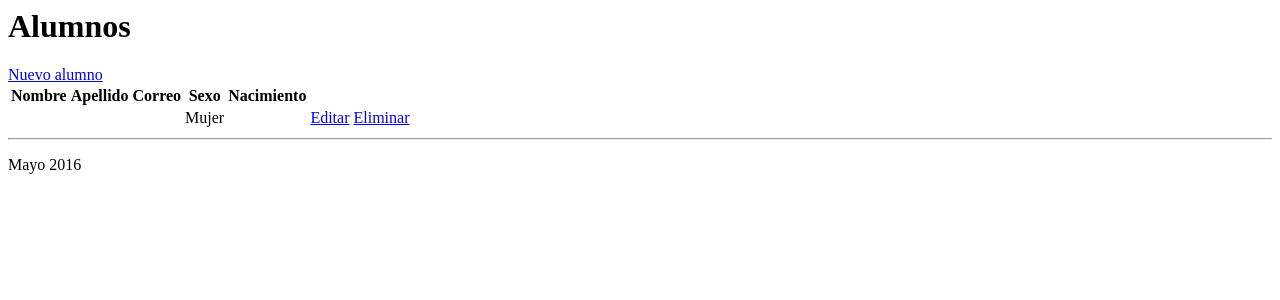
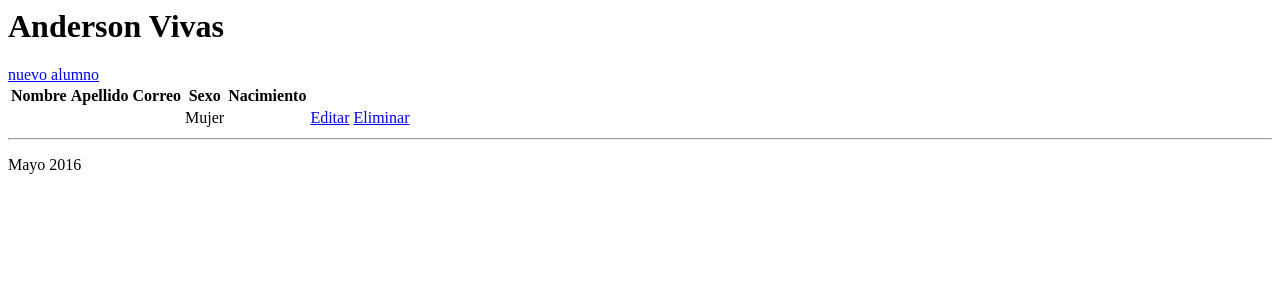
Before and after one commit to AndersonVivas/prueb1, a PHP site: page / in a window 1280 px wide. Shown: the top 300 px of the page. Run offline with PHP 8.4, Linux system fonts and the light colour scheme; tables that the repository leaves empty or names only in its code hold one stand-in row (values such as "Sample post"); data that the repository does not hold is empty.

Commit message:
4commit
mas cambios

```diff
--- a/view/alumno/alumno.php
+++ b/view/alumno/alumno.php
@@ -1,7 +1,7 @@
-<h1>Alumnos</h1>
+<h1>Anderson Vivas</h1>
 
 <div>
-    <a href="?c=Alumno&a=Crud">Nuevo alumno</a>
+    <a href="?c=Alumno&a=Crud">nuevo alumno</a>
 </div>
 
 <table>
```
